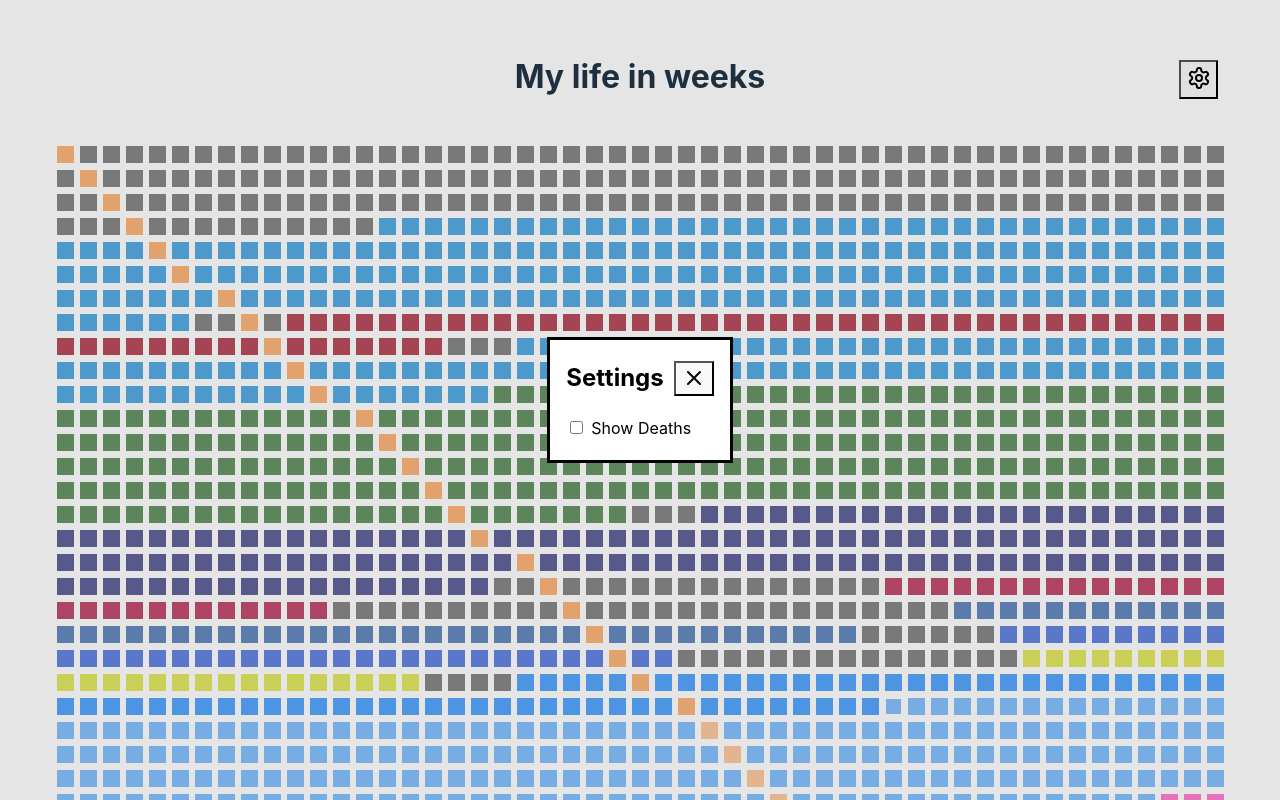
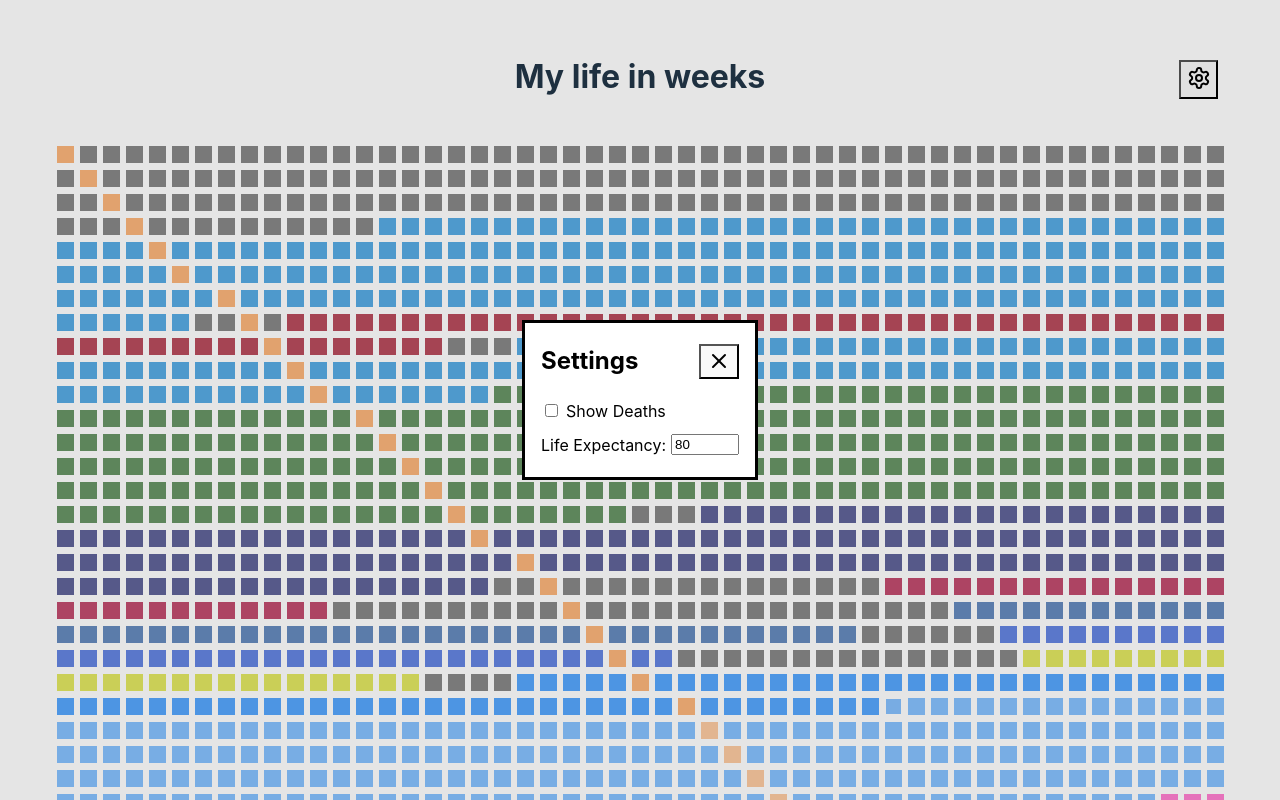
Before and after one commit to dnnsmnstrr/life, a React (Vite) app: page / in a window 1280 px wide. Both pictures are taken after a click on the button 1198 px from the left and 79 px from the top of the page. Shown: the top 800 px of the page. Built offline with nearby package versions, Linux system fonts and the light colour scheme.

Commit message:
Make life expectancy configurable

```diff
--- a/src/App.tsx
+++ b/src/App.tsx
@@ -9,6 +9,7 @@ import { SettingsIcon, XIcon } from 'lucide-react'
 function App() {
   const [events, setEvents] = useState<Event[]>([])
   const [showDeaths, setShowDeaths] = useState<boolean>(false) // New state for deaths visibility
+  const [lifeExpectancy, setLifeExpectancy] = useState<number>(80); // New state for life expectancy
   const dialogRef = useRef<HTMLDialogElement>(null); // Reference to the dialog
 
   const loadEvents = async () => {
@@ -56,12 +57,22 @@ function App() {
             />
             <span style={{ marginLeft: 5 }}>Show Deaths</span>
           </label>
+
+          <label style={{ display: 'flex', alignItems: 'center', marginTop: 10 }}>
+            <span style={{ marginRight: 5 }}>Life Expectancy:</span>
+            <input
+              type="number"
+              value={lifeExpectancy}
+              onChange={(e) => setLifeExpectancy(Number(e.target.value))}
+              style={{ width: 60 }}
+            />
+          </label>
         </dialog>
 
         <LifeTimeline
           events={events}
-          famousDeaths={showDeaths ? deaths : []} // Pass deaths based on visibility
-          subject={{ name: 'Dennis', birthdate: '1997-06-16', lifeExpectancy: 80 }}
+          famousDeaths={showDeaths ? deaths : []}
+          subject={{ name: 'Dennis', birthdate: '1997-06-16', lifeExpectancy }}
         />
       </div>
     </>
--- a/src/LifeTimeline.tsx
+++ b/src/LifeTimeline.tsx
@@ -71,6 +71,7 @@ const LifeTimeline: React.FC<LifeTimelineProps> = ({ subject, events = [], birth
     while (currentDate <= end) {
       const weekEnd = new Date(currentDate.getTime());
       weekEnd.setDate(weekEnd.getDate() + 6);
+      weekEnd.setHours(23, 59, 59, 999);
 
       const weekEvents = events.filter(e => {
         const eventStart = new Date(e.startDate);
--- a/src/deaths.json
+++ b/src/deaths.json
@@ -10,8 +10,13 @@
     "color": "#DC143C"
   },
   {
+    "name": "Martin Luther King Jr.",
+    "daysLived": 14324,
+    "color": "#DC143C"
+  },
+  {
     "name": "Marie Curie",
-    "daysLived": 24270,
+    "daysLived": 24345,
     "color": "#FF69B4"
   },
   {
@@ -46,12 +51,35 @@
   },
   {
     "name": "Tupac Shakur",
-    "daysLived": 9234,
+    "daysLived": 9221,
     "color": "#FF6347"
   },
   {
     "name": "Steve Jobs",
-    "daysLived": 20671,
+    "daysLived": 20670,
     "color": "#A9A9A9"
+  },
+  {
+    "name": "Marilyn Monroe",
+    "daysLived": 10955
+  },
+  {
+    "name": "Nelson Mandela",
+    "daysLived": 34784
+  },
+  {
+
+    "name": "Elvis Presley",
+    "daysLived": 15560
+  },
+  {
+
+    "name": "Freddie Mercury",
+    "daysLived": 16516
+  },
+  {
+
+    "name": "Anne Frank",
+    "daysLived": 5724
   }
 ]
```
Also changed, not shown: 1 other file (tests, documents, lock files or other folders).
